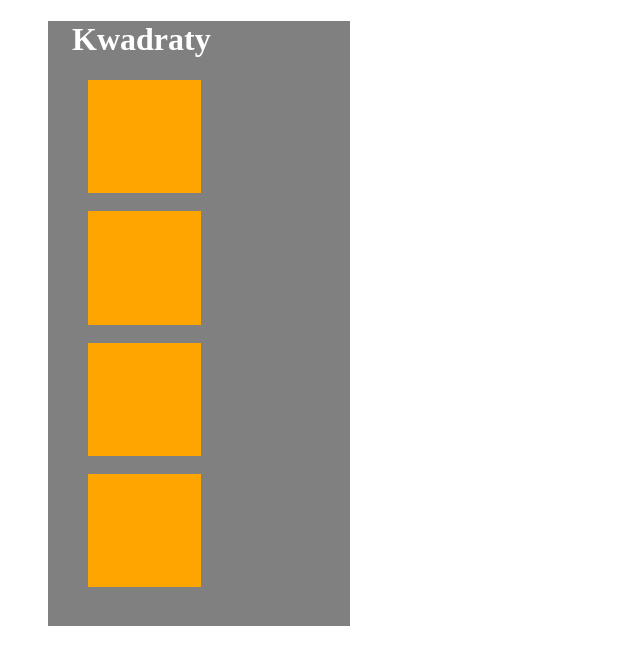
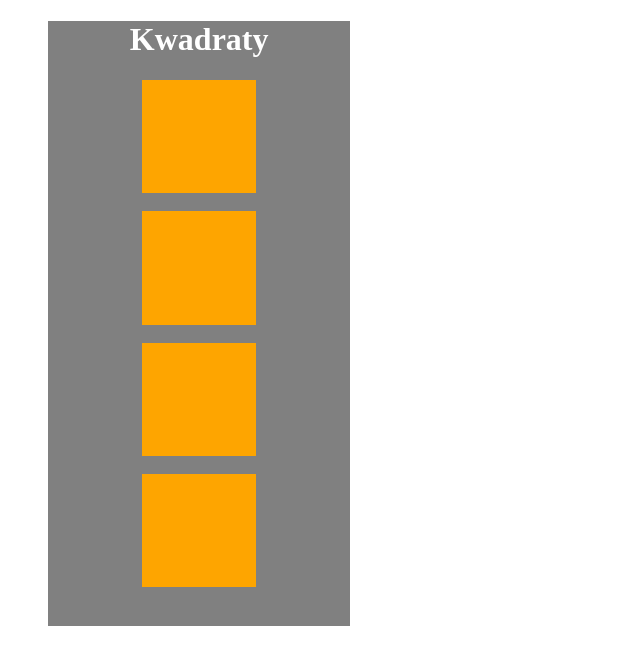
Before and after one commit to katedoe/Zadanie-47830, a plain HTML site: page index.html in a window 1280 px wide. Shown: the whole page, without its empty margins (0-640 px from the left). Drawn offline with Linux system fonts and the light colour scheme.

Commit message:
poprawka

```diff
--- a/CSS/style.css
+++ b/CSS/style.css
@@ -2,14 +2,26 @@
     width: 8cm;
     height: 16cm;
     background-color: #808080;
+}
+header {
+    text-align: center;
 }
 
 h1 {
     color: white;
 }
 
+.kwadraty {
+    margin: 0,5. 10. 0,5. 10;
+  /*   margin-top: auto;
+    margin-right: auto;
+    margin-bottom: auto;
+    margin-left: 15; */
+}
+
 .square {
     width: 3cm;
     height: 3cm;
     background-color: #fea500;
+    margin: auto;
 }
--- a/index.html
+++ b/index.html
@@ -12,15 +12,14 @@
         <div class="pole">
 
             <header>
-                <h1>&nbsp;&nbsp; Kwadraty</h1>
+                <h1>Kwadraty</h1>
              </header>
 
-            <ul>
-                <div class="square"></div><br>
-                <div class="square"></div><br>
-                <div class="square"></div><br>
-                <div class="square"></div><br>
-            </ul>
+             <div class="square"></div><br>
+             <div class="square"></div><br>
+             <div class="square"></div><br>
+             <div class="square"></div><br>
+
         </div>
 
     </ul>
```
